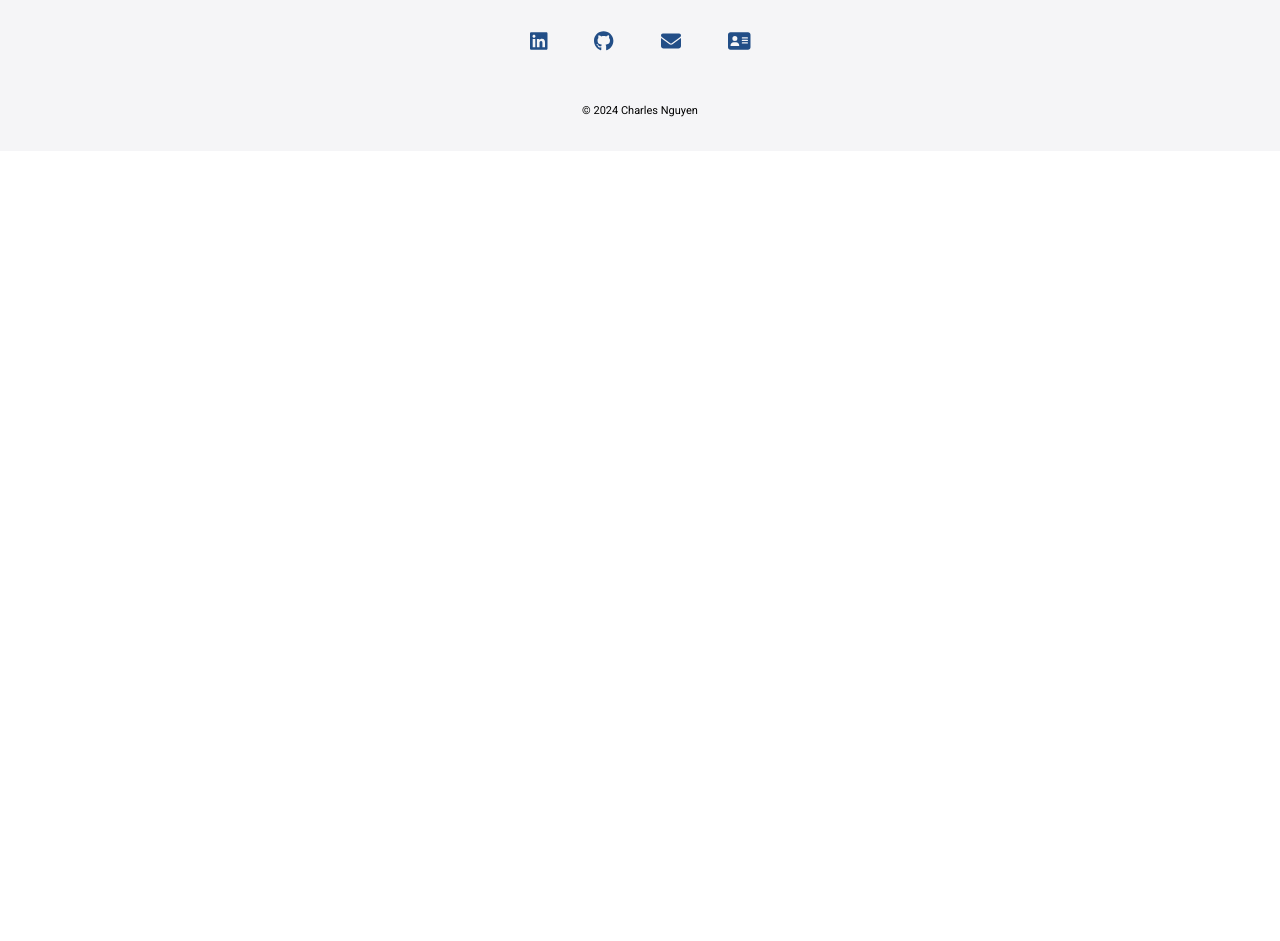
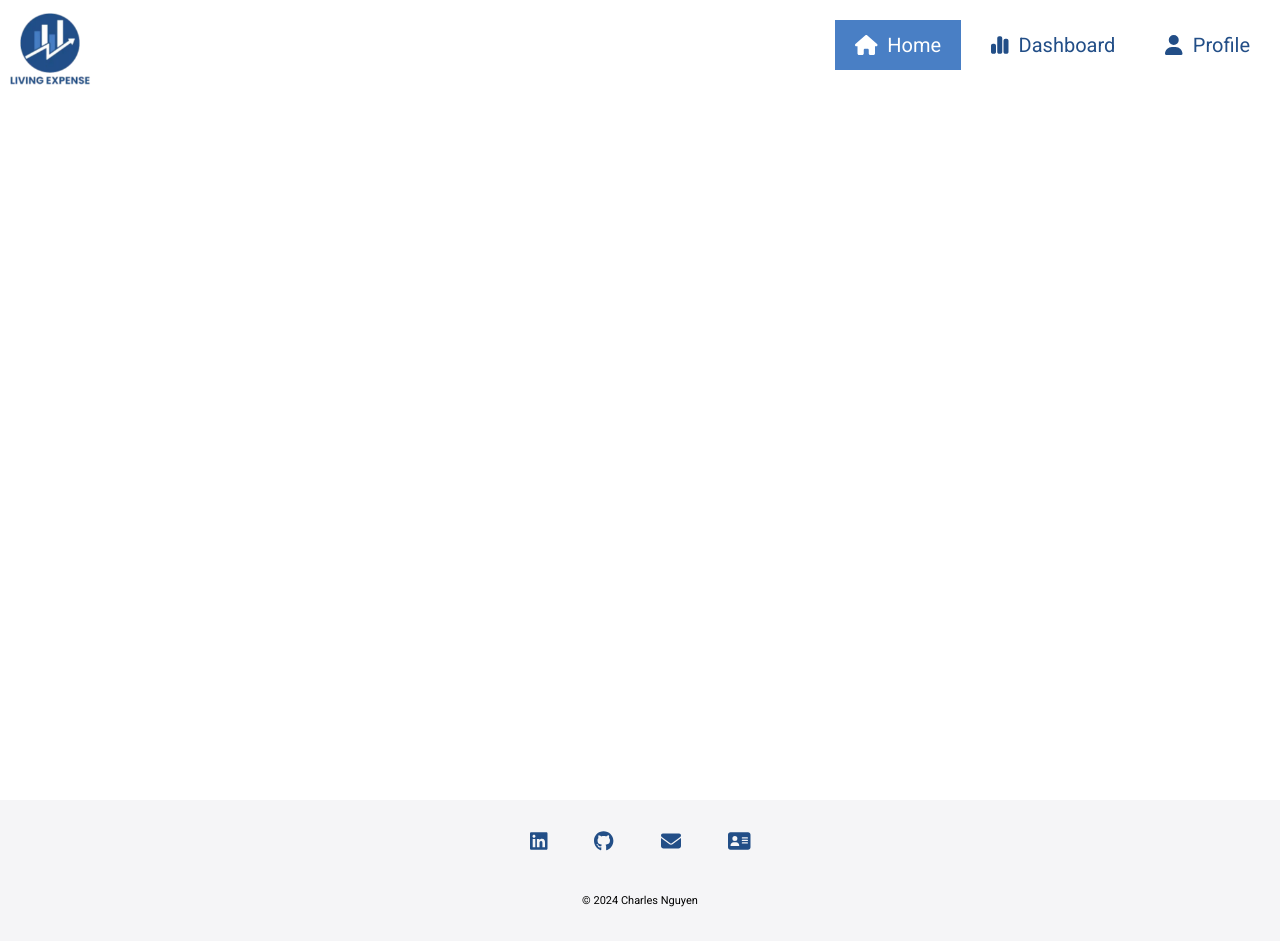
Before and after one commit to swe-thinhnguyen1701/living-expense, a React (Vite) app in the folder client/: page / in a window 1280 px wide. Before the commit the page ends 800 px from the top, so only its background shows below. Built offline with nearby package versions, Linux system fonts and the light colour scheme.

Commit message:
build nav bar

```diff
--- a/client/src/components/NavBar.jsx
+++ b/client/src/components/NavBar.jsx
@@ -1,5 +1,49 @@
-function NavBar () {
+import { useState } from "react";
+import { Link, useLocation } from "react-router-dom";
+import { FontAwesomeIcon } from "@fortawesome/react-fontawesome";
+import { faHouse, faChartSimple, faUser } from "@fortawesome/free-solid-svg-icons";
+import logo from "../assets/logo.webp";
 
+function NavBar() {
+    const [isOpen, setIsOpen] = useState(false);
+    const currentPath = useLocation().pathname;
+
+    return (
+        <nav>
+            <div className="nav-container">
+                <div className="nav-left">
+                    <Link to="/" className="link home-link">
+                        <div><img src={logo} alt="logo" /></div>
+                    </Link>
+                </div>
+                <div className={isOpen ? "nav-right open" : "nav-right"}>
+                    <div className="menu-toggle" onClick={() => setIsOpen(!isOpen)}>
+                        <span className="bar"></span>
+                    </div>
+                    <ul className="list menu">
+                        <li className="menu-item">
+                            <Link to="/" className={currentPath === "/" ? "link highlight" : "link"}>
+                                <FontAwesomeIcon icon={faHouse}/>
+                                <span>Home</span>
+                            </Link>
+                        </li>
+                        <li className="menu-item">
+                            <Link to="/dashboard" className="link">
+                                <FontAwesomeIcon icon={faChartSimple}/>
+                                <span>Dashboard</span>
+                            </Link>
+                        </li>
+                        <li className="menu-item">
+                            <Link to="/profile" className="link">
+                                <FontAwesomeIcon icon={faUser}/>
+                                <span>Profile</span>
+                            </Link>
+                        </li>
+                    </ul>
+                </div>
+            </div>
+        </nav>
+    )
 }
 
 export default NavBar;
--- a/client/src/index.css
+++ b/client/src/index.css
@@ -8,6 +8,9 @@
   --negative-color: #ec2222;
   --time-duration: 0.3s;
   --time-function: ease-in-out;
+  --bar-height: 3px;
+  --bar-width: 30px;
+  --bar-gap: 10px;
 }
 
 *,
@@ -26,6 +29,10 @@ body {
   font-size: 1.1rem;
   margin: 0 auto;
   /* max-width: 1400px; */
+}
+
+.main {
+  min-height: 100vh;
 }
 
 /* list */
@@ -53,7 +60,7 @@ footer .list {
   width: 100%;
 }
 
-footer .list .list-item{
+footer .list .list-item {
   width: 100px;
 }
 
@@ -72,7 +79,7 @@ footer .list .list-item .link .caret-up-icon {
   display: none;
 }
 
-footer .list .link .container{
+footer .list .link .container {
   font-size: 1.5rem;
   margin-left: 10px;
 }
@@ -82,10 +89,10 @@ footer .list .link .container{
     justify-content: center;
     gap: 25px;
     font-size: 2rem;
-    margin-bottom: 30px;
+    margin-bottom: 20px;
   }
 
-  footer .list .list-item{
+  footer .list .list-item {
     width: auto;
   }
 
@@ -139,9 +146,182 @@ footer .list .link .container{
   }
 }
 
+/* menu toggle*/
+.menu-toggle {
+  position: relative;
+  height: calc(var(--bar-height) * 3 + var(--bar-gap) * 3 + 5px);
+  width: calc(var(--bar-width) + 17px);
+  border: 1px solid transparent;
+  border-radius: 5px;
+  cursor: pointer;
+  transition-property: border-color;
+}
+
+.menu-toggle:hover {
+  border-color: var(--primary-text-color);
+}
+
+.bar,
+.bar::before,
+.bar::after {
+  display: block;
+  position: absolute;
+  width: 30px;
+  height: 3px;
+  border-radius: 10px;
+  background-color: var(--primary-text-color);
+  left: 8px;
+  top: var(--bar-gap);
+  transition-property: opacity, top, transform;
+}
+
+.bar::before,
+.bar::after {
+  content: "";
+  left: 0;
+}
+
+.bar::before {
+  top: calc(var(--bar-gap));
+}
+
+.bar::after {
+  top: calc(var(--bar-gap) + 10px);
+}
+
+/* When menu is active (X state) */
+.nav-right.open .menu-toggle .bar {
+  transform: rotate(45deg);
+  top: calc(var(--bar-gap) + 10px)
+}
+
+.nav-right.open .menu-toggle .bar::before {
+  transform: rotate(-90deg);
+  top: 0;
+  opacity: 0;
+}
+
+.nav-right.open .menu-toggle .bar::after {
+  transform: rotate(-95deg);
+  top: 0;
+}
+
+@media screen and (min-width: 768px) {
+  .menu-toggle {
+    display: none;
+  }
+}
+
+/* nav bar */
+.nav-left .home-link div {
+  width: 50px;
+  display: flex;
+  transition: width var(--time-duration) var(--time-function);
+}
+
+.nav-left .home-link img {
+  width: 100%;
+}
+
+.nav-container {
+  display: flex;
+  justify-content: space-between;
+  align-items: center;
+  padding: 10px;
+  position: relative;
+  max-width: 1500px;
+  margin: 0 auto;
+}
+
+.nav-right .menu {
+  position: absolute;
+  width: 100vw;
+  height: 100vh;
+  top: 60px;
+  left: 0;
+  z-index: 10;
+  background-color: white;
+  padding-top: 20px;
+  opacity: 0;
+  visibility: hidden;
+  transform: translate3d(0, -1rem, 0);
+  transition: opacity, visibility, transform;
+}
+
+.nav-right .menu .menu-item{
+  margin-bottom: 10px;
+}
+
+.nav-right .menu .menu-item:last-child{
+  margin: 0;
+}
+
+.nav-right .menu .menu-item .link,
+.nav-right .menu .menu-item .link:visited {
+  color: var(--primary-text-color);
+  text-decoration: none;
+}
+
+.nav-right .menu .menu-item .link{
+  font-size: 2rem;
+  padding: 10px 20px;
+  display: block;
+  width: 100%;
+  transition-property: color, background-color;
+}
+
+.nav-right .menu .menu-item .link span {
+  margin-left: 10px;
+}
+
+.nav-right .menu .menu-item:hover .link,
+.nav-right .menu .menu-item .link.highlight{
+  background-color: var(--hover-color);
+  color: white;
+}
+
+.nav-right.open .menu {
+  opacity: 1;
+  visibility: visible;
+  transform: translate3d(0, 0, 0);
+}
+
+nav {
+  position: fixed;
+  width: 100%;
+  backdrop-filter: blur(10px);
+}
+
+@media screen and (min-width: 768px){
+  .nav-left .home-link div{
+    width: 80px;
+  }
+
+  .nav-right .menu{
+    opacity: 1;
+    visibility: visible;
+    transform: translate3d(0, 0, 0);
+    position: unset;
+    display: flex;
+    height: auto;
+    width: auto;
+    padding: 0;
+  }
+
+  .nav-right .menu .menu-item {
+    margin-right: 10px;
+  }
+}
+
 /* Animations */
 footer .list .link,
-footer .list .link .container {
+footer .list .link .container,
+.bar,
+.bar::after,
+.bar::before,
+.menu-toggle,
+.nav-right .menu,
+.nav-right .menu .menu-item .link {
   transition-duration: var(--time-duration);
   transition-timing-function: var(--time-function);
 }
--- a/client/src/main.jsx
+++ b/client/src/main.jsx
@@ -19,10 +19,23 @@ const router = createBrowserRouter([
       },
     ],
   },
-]);
+],
+  {
+    future: {
+      v7_fetcherPersist: true,
+      v7_normalizeFormMethod: true,
+      v7_relativeSplatPath: true,
+      v7_partialHydration: true,
+      v7_skipActionErrorRevalidation: true
+    },
+  });
 
 createRoot(document.getElementById('root')).render(
   <StrictMode>
-    <RouterProvider router={router} />
+    <RouterProvider
+    router={router}
+    future={{
+      v7_startTransition: true,
+    }} />
   </StrictMode>,
 )
--- a/client/src/pages/Error.jsx
+++ b/client/src/pages/Error.jsx
@@ -1,5 +1,10 @@
 function Error () {
-
+    return(
+        <div className="error">
+            <h1>404</h1>
+            <h2>Page not found</h2>
+        </div>
+    )
 }
 
 export default Error;
```
Also changed, not shown: client/src/assets/logo.webp (renamed from client/public/logo.webp).
